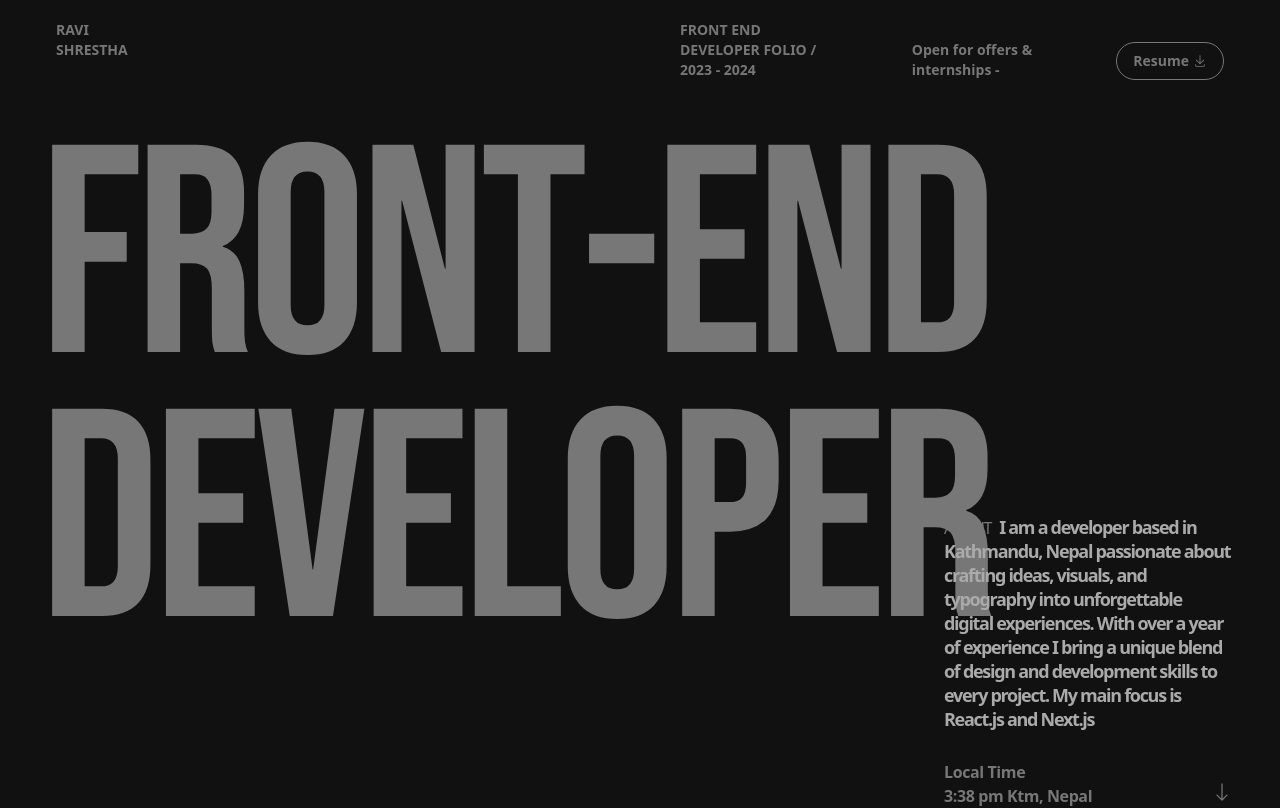
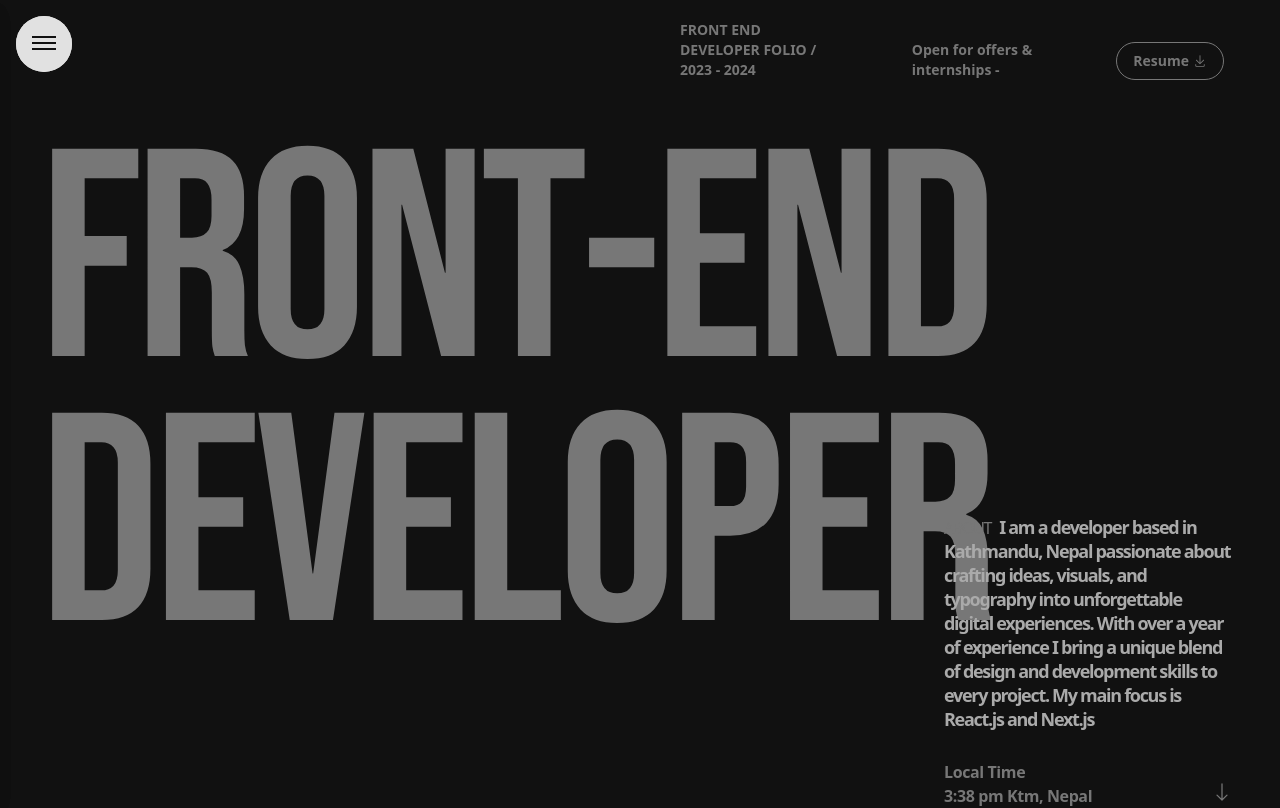
Before and after one commit to stharavi01/react-portfolio, a React (Vite) app: page / in a window 1280 px wide. Shown: the top 808 px of the page. Built offline with nearby package versions, Linux system fonts and the light colour scheme.

Commit message:
create sideNavbar

```diff
--- a/src/App.jsx
+++ b/src/App.jsx
@@ -2,9 +2,12 @@ import Experience from "./components/Experience";
 import Home from "./components/Home";
 import Projects from "./components/Projects";
 import Contact from "./components/Contact";
+import SideNavbar from "../src/components/SideNavbar";
+
 const App = () => {
 	return (
 		<div>
+			<SideNavbar />
 			<Home />
 			<Projects />
 			<Experience />
--- a/src/components/Contact.jsx
+++ b/src/components/Contact.jsx
@@ -96,7 +96,7 @@ const Contact = () => {
 
 				{/* Bottom right grid */}
 				<div className="mx-auto flex relative">
-					<div className="bg-darkWhite rounded-full md:w-[4.5rem] md:h-[4.5rem] flex justify-center items-center hover:bg-darkGray transform hover:scale-105 transition-all cursor-pointer">
+					<div className="bg-gray rounded-full md:w-[4.5rem] md:h-[4.5rem] flex justify-center items-center hover:bg-lightWhite transform hover:scale-105 transition-all cursor-pointer">
 						<a href="#about">
 							<IoIosArrowRoundUp size={50} className="text-black" />
 						</a>
--- a/src/components/Home.jsx
+++ b/src/components/Home.jsx
@@ -9,7 +9,7 @@ const Home = () => {
 				id="about"
 				className="h-screen w-full relative px-5 md:px-10 bg-black text-darkWhite">
 				<div className="heading-container ">
-					<div className="text-[6rem] py-4 lg:text-[18.5rem] font-BebasNeue lg:tracking-[-0.4rem] sm:tracking-normal leading-none flex flex-col">
+					<div className="text-[6rem] py-5 lg:text-[18.5rem] font-BebasNeue lg:tracking-[-0.4rem] sm:tracking-normal leading-none flex flex-col">
 						<div>
 							<span className="text-hover">F</span>
 							<span className="text-hover">R</span>
--- a/src/components/Navbar.jsx
+++ b/src/components/Navbar.jsx
@@ -1,11 +1,12 @@
 import { GoDownload } from "react-icons/go";
 import Resume from "../assets/resume.pdf";
 import { TbEqual } from "react-icons/tb";
+import SideNavbar from "./SideNavbar";
 
 const Navbar = () => {
 	return (
 		<>
-			<header className="font-semibold md:text-sm leading-tight text-darkWhite bg-black w-full grid grid-cols-[20%_1fr] lg:grid-cols-2 gap-20 md:gap-50 px-6 lg:px-14 py-5 sm:px-10 border-b border-white lg:border-none">
+			<header className="font-semibold md:text-sm leading-tight text-darkWhite bg-black w-full grid grid-cols-[20%_1fr] lg:grid-cols-2 gap-20 md:gap-50 px-6 lg:px-14 py-5 sm:px-10 border-b border-white border-opacity-30 lg:border-none">
 				{/* navigation icon */}
 				<div className="bg-gray rounded-full w-[4.3rem] h-[4.3rem] absolute top-8 z-10 flex justify-center items-center opacity-0">
 					<TbEqual size={50} className="text-lightBlack" />
@@ -14,9 +15,10 @@ const Navbar = () => {
 				{/* Left column */}
 
 				<div>
-					<p className="uppercase cursor-pointer text-darkWhite text-hover ">
+					{/* <p className="uppercase cursor-pointer text-darkWhite text-hover ">
 						<span>Ravi</span> <span className="block"> Shrestha</span>
-					</p>
+					</p> */}
+					<SideNavbar />
 				</div>
 
 				{/* Right column */}
--- a/src/components/ProjectsLeft.jsx
+++ b/src/components/ProjectsLeft.jsx
@@ -17,7 +17,7 @@ const ProjectsLeft = ({ project }) => {
 					{project.tags.map((tag, index) => (
 						<button
 							key={index}
-							className="px-3 py-1 sm:px-2 sm:py-1 text-sm sm:text-xs rounded-full border hover:text-slate-50 uppercase">
+							className="px-10 py-2 sm:px-2 sm:py-1 text-sm sm:text-xs rounded-full border hover:text-slate-50 uppercase hover:bg-darkGray hover:border-white hover:text-white">
 							{tag}
 						</button>
 					))}
--- /dev/null
+++ b/src/components/SideNavbar.jsx
@@ -0,0 +1,60 @@
+import React, { useState } from "react";
+import { links } from "../../data";
+
+const SideNavbar = () => {
+	const [isOpen, setIsOpen] = useState(false);
+
+	const toggleMenu = () => {
+		setIsOpen(!isOpen);
+	};
+
+	return (
+		<div className="relative h-full">
+			{/* Circle background for the hamburger button */}
+			<div className="bg-gray w-[3.5rem] h-[3.5rem] fixed top-2 lg:top-4 left-4 z-50 rounded-full flex items-center justify-center">
+				{/* Hamburger menu button */}
+				<button
+					className="focus:outline-none w-full h-full flex items-center justify-center"
+					onClick={toggleMenu}>
+					{/* Hamburger menu icon div */}
+					<div className="w-6 h-6 relative top-1">
+						{/* Span elements for the hamburger and cross icons */}
+						<span
+							className={`block w-full h-0.5 bg-black transition-transform transform ${
+								isOpen ? "rotate-45 translate-y-1.5" : ""
+							}`}></span>
+						<span
+							className={`block w-full h-0.5 bg-black transition-opacity my-1 ${
+								isOpen ? "opacity-0" : ""
+							}`}></span>
+						<span
+							className={`block w-full h-0.5 bg-black transition-transform transform ${
+								isOpen ? "-rotate-45 -translate-y-1.5" : ""
+							}`}></span>
+					</div>
+				</button>
+			</div>
+
+			{/* Side navigation menu */}
+			<div
+				className={`fixed top-0 left-0 h-full flex justify-center w-64 md:w-96 text-4xl font-OpenSauce-Bold tracking-wide bg-white shadow-lg z-40 py-28 transition-transform duration-300 ease-in-out ${
+					isOpen ? "translate-x-0" : "-translate-x-full"
+				}`}>
+				{/* Navigation menu */}
+				<ul className="p-4 space-y-4">
+					{links.map((link) => (
+						<li key={link.name}>
+							<a
+								href={link.hash}
+								className="block p-2 rounded hover:bg-gray-200">
+								{link.name}
+							</a>
+						</li>
+					))}
+				</ul>
+			</div>
+		</div>
+	);
+};
+
+export default SideNavbar;
```
Also changed, not shown: 1 other file (tests, documents, lock files or other folders).
